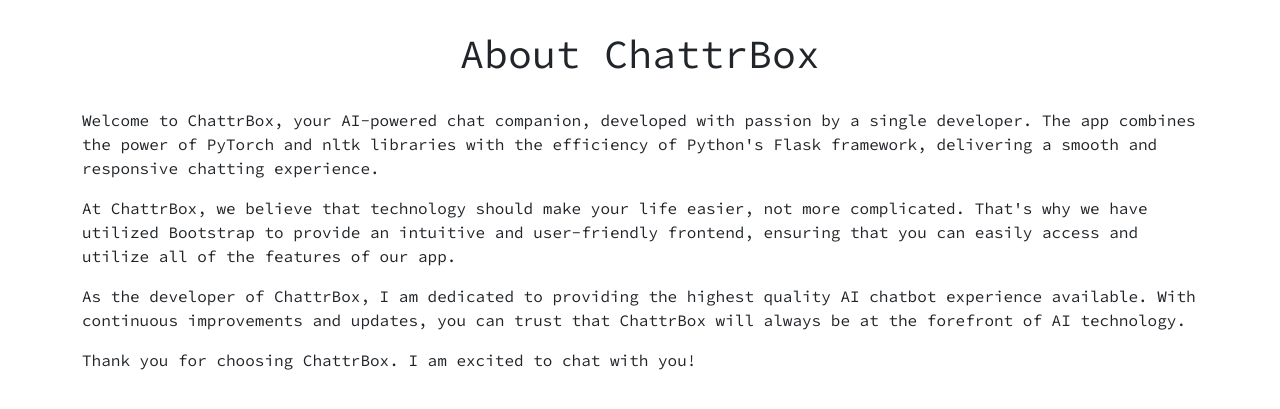
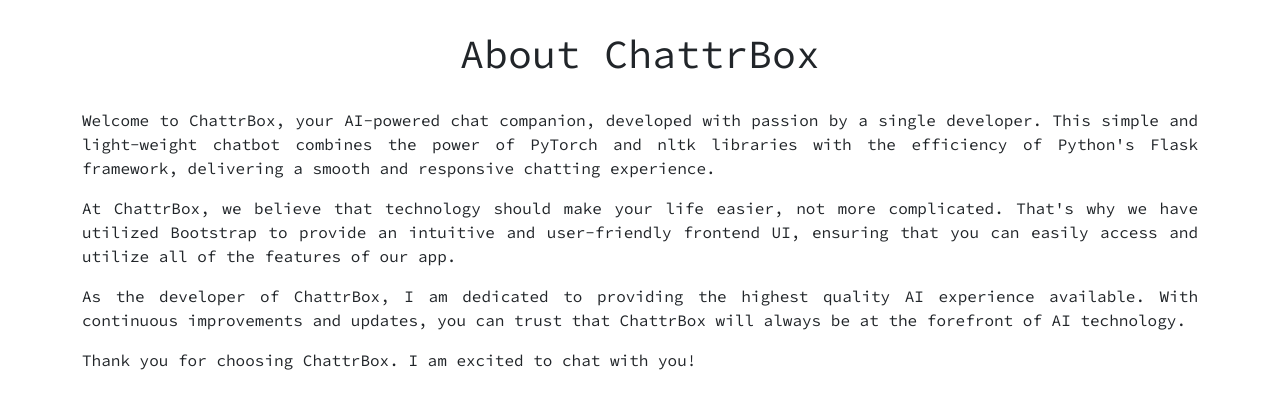
Before and after one commit to rhythmd18/ChattrBox, a Flask app: page /aboutus in a window 1280 px wide. Shown: the part 86-495 px from the top of the page. Run offline with Flask 2, Linux system fonts and the light colour scheme; a user stored in the database is signed in; some libraries are stand-ins or nearby versions.

Commit message:
Necessary change made

```diff
--- a/ChattrBox/static/styles.css
+++ b/ChattrBox/static/styles.css
@@ -60,6 +60,15 @@
     background-color: rgb(0, 0, 0, 0.1);
     overflow-y: auto;
     flex-direction: column-reverse;
+}
+
+.chat-window::-webkit-scrollbar {
+    display: none;
+}
+
+.chat-window {
+  -ms-overflow-style: none;
+  scrollbar-width: none;
 }
 
 .bottom-panel {
@@ -160,3 +169,7 @@
     border-radius: 20px;
     border-color: rgb(118, 143, 255, 0.5);
 }
+
+#aboutus {
+    text-align: justify;
+}
--- a/ChattrBox/templates/aboutus.html
+++ b/ChattrBox/templates/aboutus.html
@@ -7,9 +7,9 @@
 {% block main %}
   <h1>About ChattrBox</h1>
   <div class="container" id="aboutus">
-      <p>Welcome to ChattrBox, your AI-powered chat companion, developed with passion by a single developer. The app combines the power of PyTorch and nltk libraries with the efficiency of Python's Flask framework, delivering a smooth and responsive chatting experience.</p>
-      <p>At ChattrBox, we believe that technology should make your life easier, not more complicated. That's why we have utilized Bootstrap to provide an intuitive and user-friendly frontend, ensuring that you can easily access and utilize all of the features of our app.</p>
-      <p>As the developer of ChattrBox, I am dedicated to providing the highest quality AI chatbot experience available. With continuous improvements and updates, you can trust that ChattrBox will always be at the forefront of AI technology.</p>
+      <p>Welcome to ChattrBox, your AI-powered chat companion, developed with passion by a single developer. This simple and light-weight chatbot combines the power of PyTorch and nltk libraries with the efficiency of Python's Flask framework, delivering a smooth and responsive chatting experience.</p>
+      <p>At ChattrBox, we believe that technology should make your life easier, not more complicated. That's why we have utilized Bootstrap to provide an intuitive and user-friendly frontend UI, ensuring that you can easily access and utilize all of the features of our app.</p>
+      <p>As the developer of ChattrBox, I am dedicated to providing the highest quality AI experience available. With continuous improvements and updates, you can trust that ChattrBox will always be at the forefront of AI technology.</p>
       <p>Thank you for choosing ChattrBox. I am excited to chat with you!</p>
   </div>
 {% endblock %}
```
Also changed, not shown: 2 other files.
